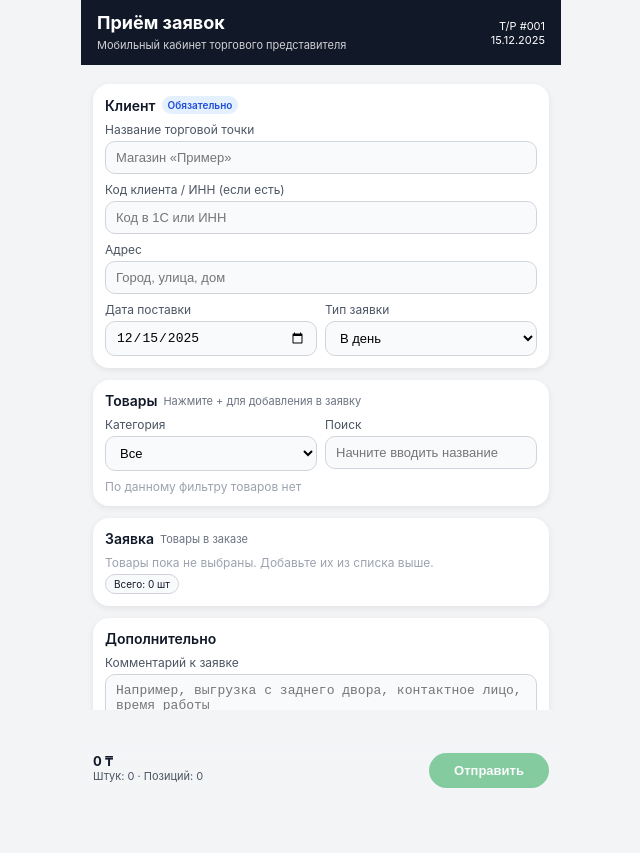
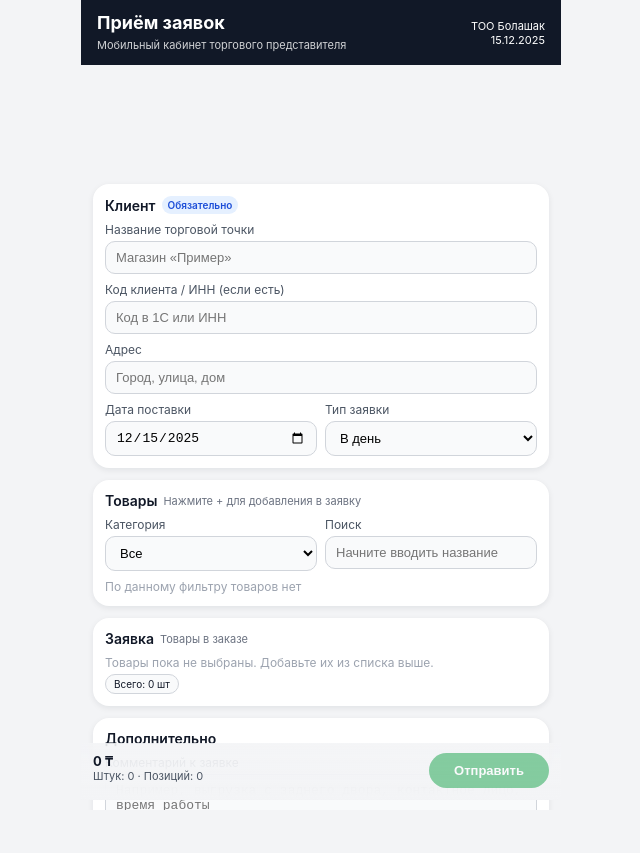
Before and after one commit to IBDataLink/bolashak, a plain HTML site: page index.html in a window 1280 px wide. Shown: the whole page, without its empty margins (319-959 px from the left). Before the commit the page ends 800 px from the top, so only its background shows below. Drawn offline with Linux system fonts and the light colour scheme; no server answers.

Commit message:
Update index.html

```diff
--- a/index.html
+++ b/index.html
@@ -348,6 +348,7 @@
     </style>
 </head>
 <body>
+<br><br><br><br><br>
 <div class="app">
     <header>
         <div>
@@ -355,7 +356,7 @@
             <span>Мобильный кабинет торгового представителя</span>
         </div>
         <div style="font-size:11px;text-align:right;">
-            <div id="repName">T/P #001</div>
+            <div id="repName">ТОО Болашак</div>
             <div id="todayDate"></div>
         </div>
     </header>
```
